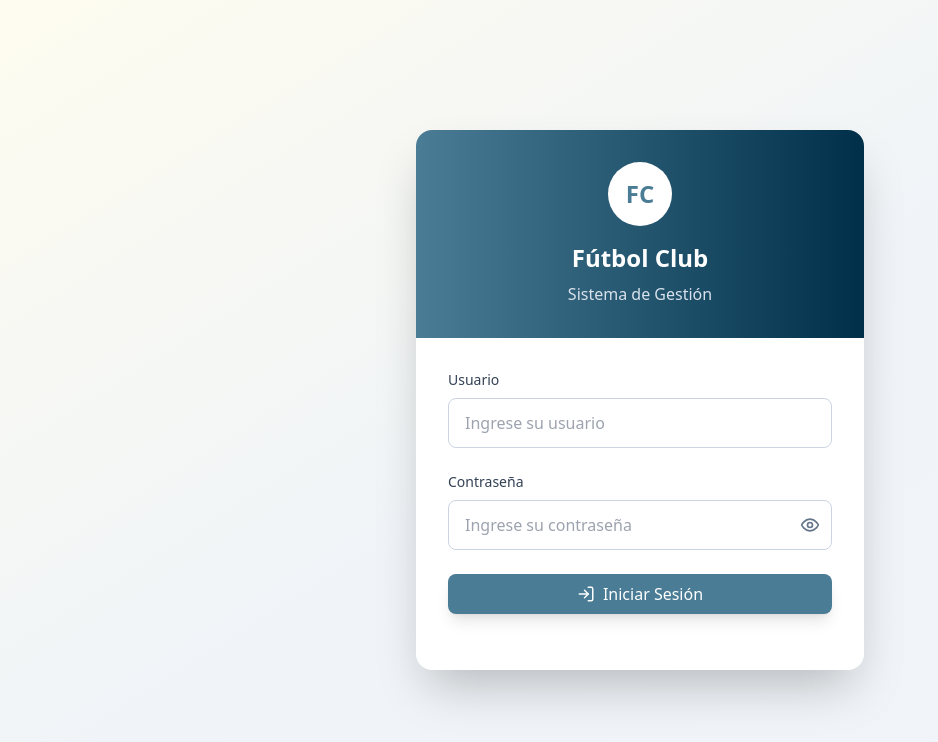
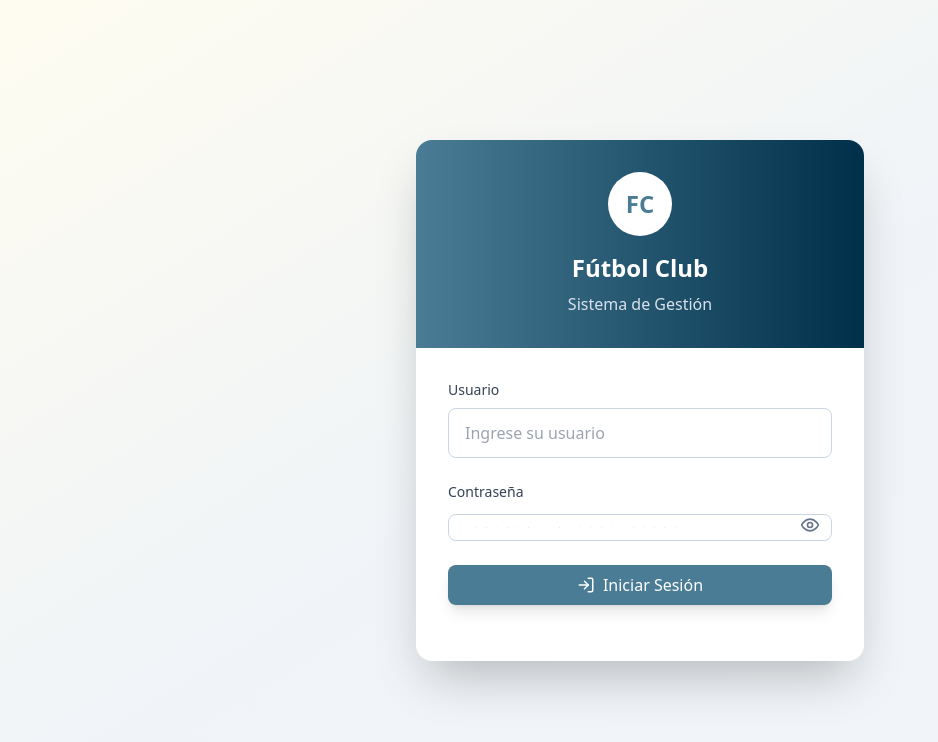
Before and after one commit to fflorsi/FRONT-FREECLUB, a React (Vite) app in the folder freeclub/: page /login in a window 1280 px wide. Shown: the top 742 px of the page, without its empty margins (0-938 px from the left). Built offline with nearby package versions, Linux system fonts and the light colour scheme.

Commit message:
cambios en FormLogin por problemas en iOS

```diff
--- a/freeclub/src/components/Auth/LoginForm.tsx
+++ b/freeclub/src/components/Auth/LoginForm.tsx
@@ -130,8 +130,9 @@ const LoginForm: React.FC = () => {
                 type={showPassword ? 'text' : 'password'}
                 value={password}
                 onChange={(e) => setPassword(e.target.value)}
-                className={`w-full px-4 py-3 pr-12 border border-dark-300 rounded-lg focus:ring-2 focus:ring-primary-500 focus:border-transparent transition-all duration-200
-                ${!showPassword ? 'ios-password' : ''}`}
+                className={`w-full px-4 py-3 pr-12 border border-dark-300 rounded-lg
+                  focus:ring-2 focus:ring-primary-500 focus:border-transparent transition-all duration-200
+                  ${!showPassword ? 'text-[1px] tracking-[10px] ios-password' : ''}`}
                 placeholder="Ingrese su contraseña"
                 required
               />
--- a/freeclub/src/index.css
+++ b/freeclub/src/index.css
@@ -20,9 +20,3 @@ input[type="password"]::-webkit-clear-button,
 input[type="password"]::-webkit-credentials-auto-fill-button {
   display: none;
 }
-
-@supports (-webkit-text-security: disc) {
-  .ios-password {
-    -webkit-text-security: disc !important;
-  }
-}
```
